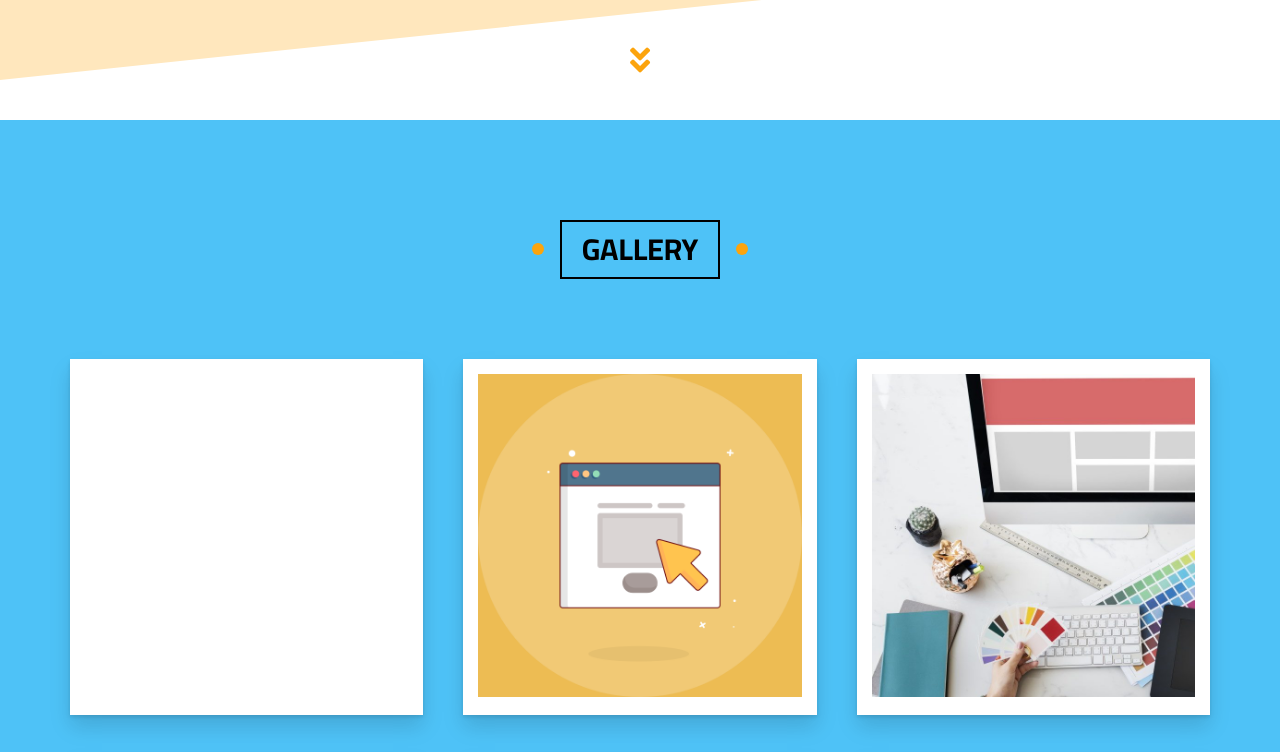
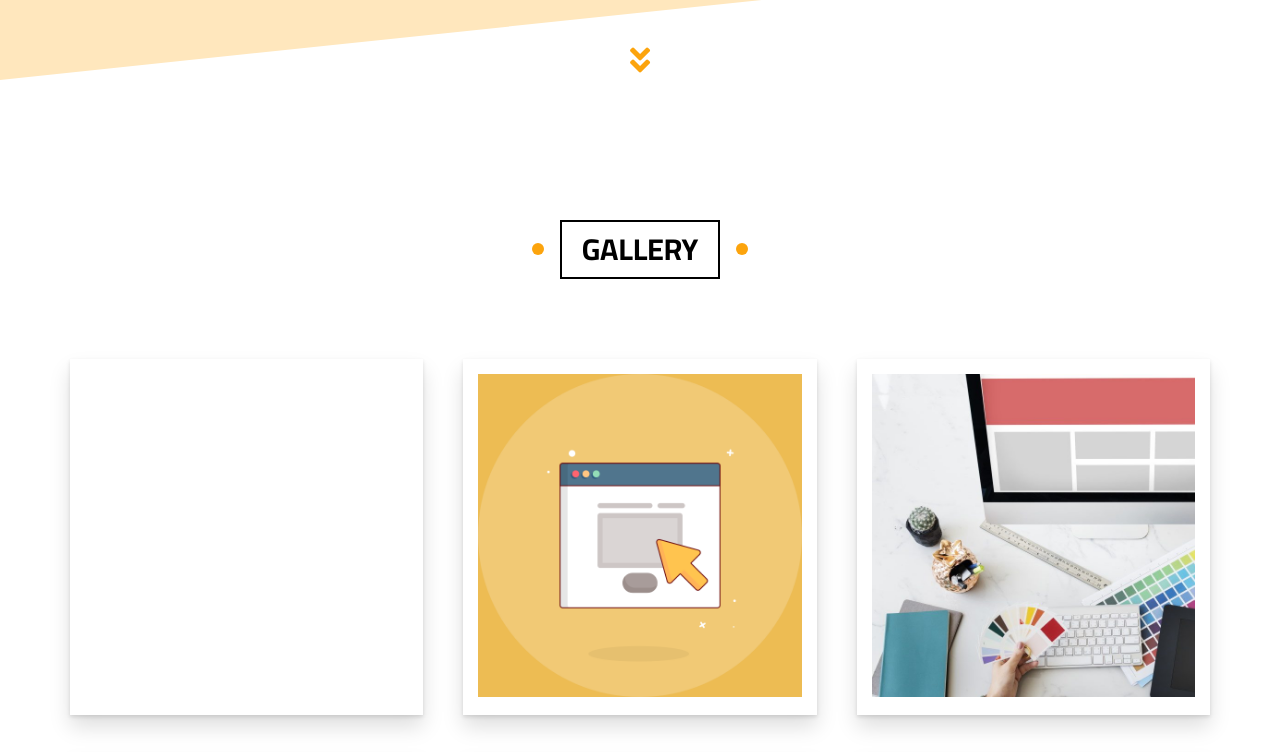
Before and after one commit to Ahmad-Tayh2/webAgency, a plain HTML site: page index.html in a window 1280 px wide. Shown: the part 680-1432 px from the top of the page. Drawn offline with Linux system fonts and the light colour scheme.

Commit message:
bg color

```diff
--- a/css/elzero.css
+++ b/css/elzero.css
@@ -360,7 +360,7 @@ ul {
   padding-top: var(--main-padding-top);
   padding-bottom: var(--main-padding-bottom);
   position: relative;
-  background-color: rgb(3, 169 ,244,0.7);
+  background-color: white;
 }
 .gallery .container {
   display: grid;
```
